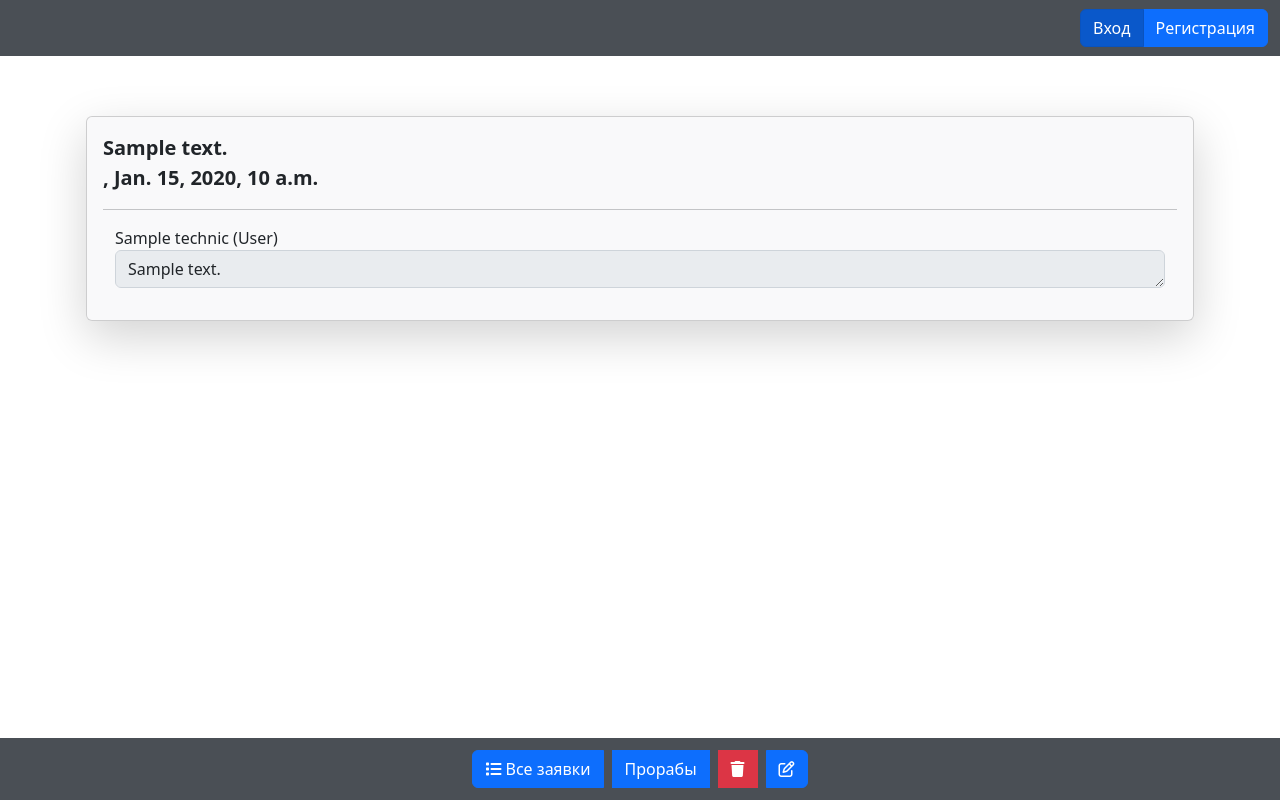
After one commit to alexandrPushylo/kip, a Django app: template public_html/HelloDjango/templates/extend/admin_show_inf_app.html in a window 1280 px wide. The commit adds this page. Run offline with Django 3.2, Linux system fonts and the light colour scheme; the template is opened without the code that fills it: most values are stand-ins (such as "Sample title", 1, 10 or a date in 2020); some libraries are stand-ins or nearby versions.

Commit message:
add ext page info app

```diff
--- a/public_html/HelloDjango/manager/views.py
+++ b/public_html/HelloDjango/manager/views.py
@@ -654,7 +654,8 @@ def show_info_application(request, id_application):
 
     list_of_vehicles = ApplicationTechnic.objects.filter(app_for_day=current_application)
     out["list_of_vehicles"] = list_of_vehicles
-
+    if is_admin(request.user):
+        return render(request, 'extend/admin_show_inf_app.html', out)
     return render(request, "show_info_application.html", out)
 
 
--- /dev/null
+++ b/public_html/HelloDjango/templates/extend/admin_show_inf_app.html
@@ -0,0 +1,12 @@
+{% extends 'show_info_application.html' %}
+
+{% block bottom_panel %}
+<div class="input-group d-flex justify-content-center align-items-center">
+    <a href="{% url 'application_list' CH_DAY  %}" class="btn btn-outline-primary active  col-auto m-1" aria-current="page"><i class="fa-solid fa-list"></i> Все заявки</a>
+
+    <a href="{% url 'foreman_app_list' CH_DAY %}" class="btn btn-primary col-auto m-1" aria-current="page">Прорабы</a>
+
+    <a href="{% url 'clear_application' application_id %}" class="btn btn btn-danger   col-auto m-1" aria-current="page"><i class="fa-solid fa-trash"></i></a>
+    <a href="{% url 'add_application' application_id %}" class="btn btn-primary  col-auto m-1" aria-current="page"><i class="fa-regular fa-pen-to-square"></i></a>
+</div>
+{% endblock %}
--- a/public_html/HelloDjango/templates/show_info_application.html
+++ b/public_html/HelloDjango/templates/show_info_application.html
@@ -34,7 +34,7 @@
 
 {% block bottom_panel %}
 <div class="input-group d-flex justify-content-center align-items-center">
-    <a href="{% url 'application_list' CH_DAY %}" class="btn btn-primary col-auto m-1" aria-current="page">Назад</a>
+    <a href="{% url 'application_list' CH_DAY  %}" class="btn btn-outline-primary active  col-auto m-1" aria-current="page"><i class="fa-solid fa-list"></i> Все заявки</a>
     <a href="{% url 'clear_application' application_id %}" class="btn btn btn-danger   col-auto m-1" aria-current="page">Отчистить</a>
     <a href="{% url 'add_application' application_id %}" class="btn btn-primary  col-auto m-1" aria-current="page"><i class="fa-regular fa-pen-to-square"></i> Редактировать</a>
 </div>
```
